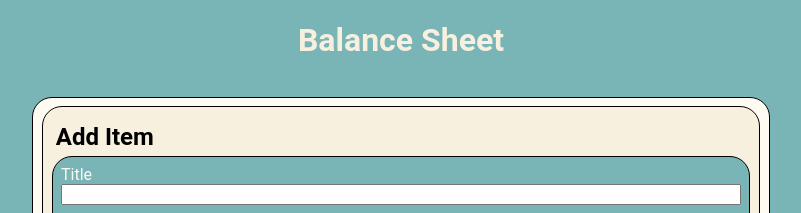
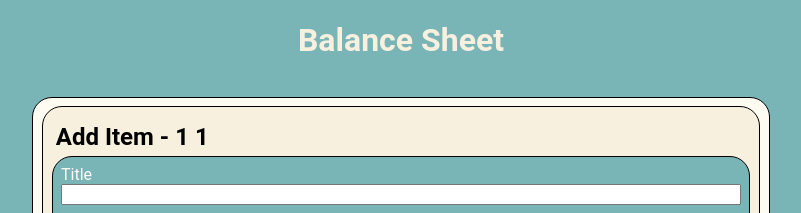
Before and after one commit to StefanBehring/React-BalanceSheet, a React (Create React App) app: page /add/1/1 in a window 1280 px wide. Shown: the top 213 px of the page, without its empty margins (239-1040 px from the left). Built offline with nearby package versions, Linux system fonts and the light colour scheme.

Commit message:
Edit styled components import

```diff
--- a/src/Balance/BalanceItem/BalanceItem.js
+++ b/src/Balance/BalanceItem/BalanceItem.js
@@ -1,6 +1,6 @@
 import { useState } from 'react'
 import { useHistory } from 'react-router'
-import styled from 'styled-components'
+import styled from 'styled-components/macro'
 import BalanceItemHeader from './BalanceItemHeader'
 import BalanceItemMenu from './BalanceItemMenu'
 
--- a/src/Balance/BalancePosition/BalancePosition.js
+++ b/src/Balance/BalancePosition/BalancePosition.js
@@ -1,5 +1,5 @@
 import { useHistory } from 'react-router'
-import styled from 'styled-components'
+import styled from 'styled-components/macro'
 import BalanceItem from '../BalanceItem/BalanceItem'
 import BalancePositionHeader from './BalancePositionHeader'
 
--- a/src/Balance/BalancePosition/BalancePositionHeader.js
+++ b/src/Balance/BalancePosition/BalancePositionHeader.js
@@ -1,4 +1,4 @@
-import styled from 'styled-components'
+import styled from 'styled-components/macro'
 
 const BalancePositionHeader = ({ type, onAddItemButtonClick }) => {
   return (
--- a/src/Balance/BalanceSheet/BalanceSheet.js
+++ b/src/Balance/BalanceSheet/BalanceSheet.js
@@ -1,4 +1,4 @@
-import styled from 'styled-components'
+import styled from 'styled-components/macro'
 import BalanceSide from '../BalanceSide/BalanceSide'
 
 const BalanceSheet = ({ onDeleteItem }) => {
--- a/src/Balance/BalanceSide/BalanceSide.js
+++ b/src/Balance/BalanceSide/BalanceSide.js
@@ -1,4 +1,4 @@
-import styled from 'styled-components'
+import styled from 'styled-components/macro'
 import BalancePosition from '../BalancePosition/BalancePosition'
 
 const BalanceSide = ({ onDeleteItem, side }) => {
--- a/src/Forms/AddItem/AddItem.js
+++ b/src/Forms/AddItem/AddItem.js
@@ -1,7 +1,7 @@
 import { useState } from 'react'
 import { useParams } from 'react-router'
 import { v4 as uuidv4 } from 'uuid'
-import styled from 'styled-components'
+import styled from 'styled-components/macro'
 
 const AddItem = () => {
   const { side, type } = useParams()
@@ -39,7 +39,9 @@ const AddItem = () => {
   return (
     <Main>
       <ItemFormular>
-        <ItemFormularTitle>Add Item</ItemFormularTitle>
+        <ItemFormularTitle>
+          Add Item - {side} {type}
+        </ItemFormularTitle>
         <ItemFormularForm action="/" onSubmit={addItemHandler}>
           <label className="item-formular__label" htmlFor="title">
             Title
--- a/src/Forms/EditItem/EditItem.js
+++ b/src/Forms/EditItem/EditItem.js
@@ -1,6 +1,6 @@
 import { useState } from 'react'
 import { useParams } from 'react-router'
-import styled from 'styled-components'
+import styled from 'styled-components/macro'
 
 const EditItem = () => {
   // Get item by id from localStorage
```
